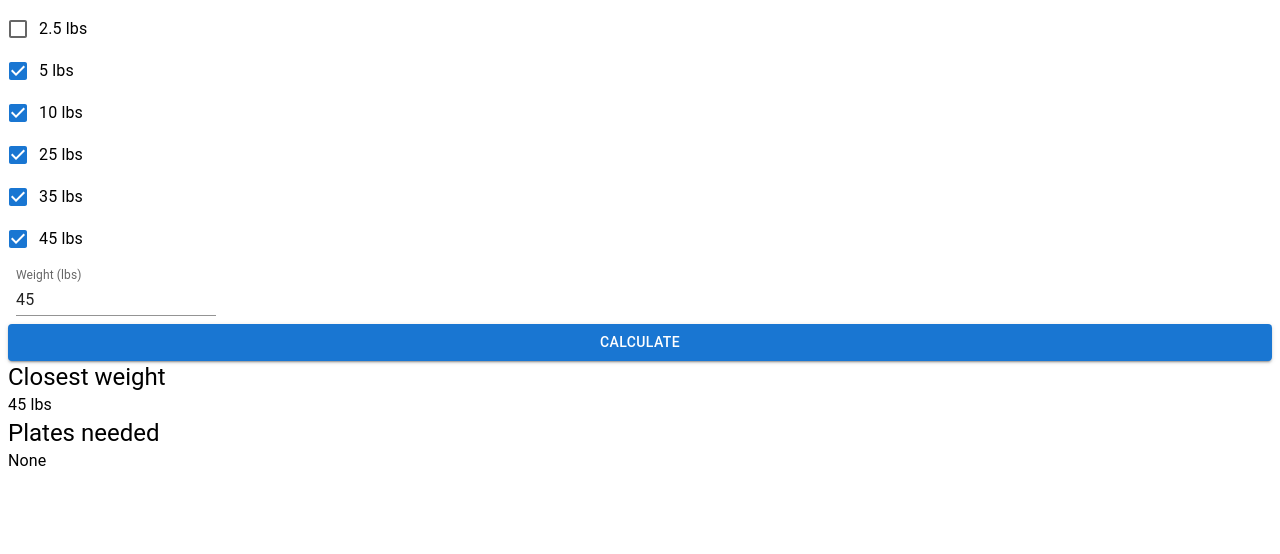
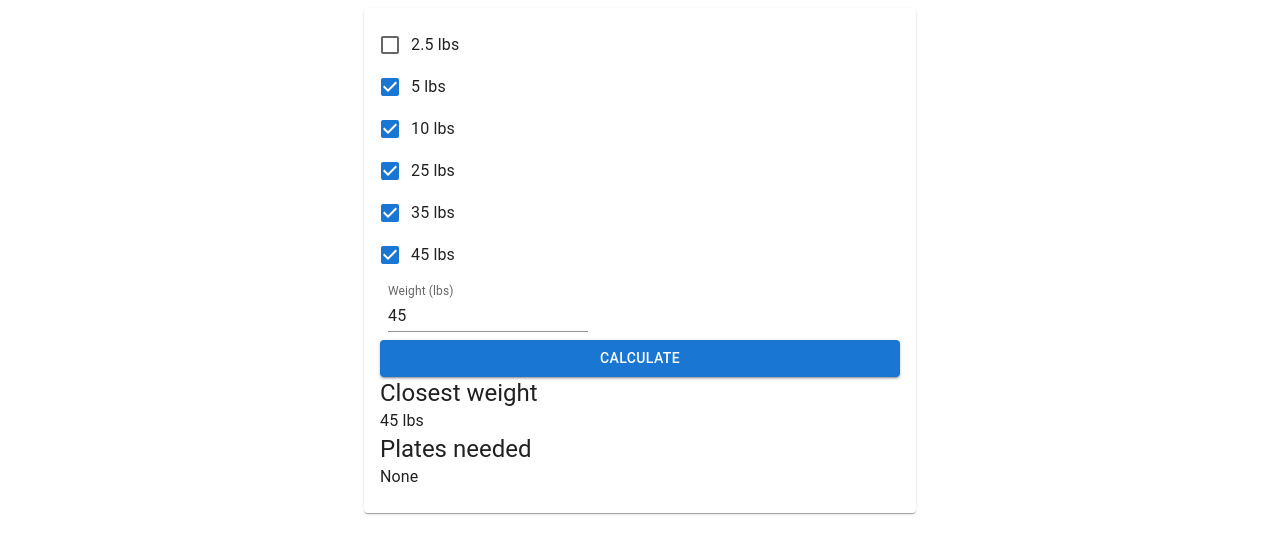
Before and after one commit to ruinaz90/plate-calculator, a Next.js app: page / in a window 1280 px wide. Shown: the top 554 px of the page. Built offline with nearby package versions, Linux system fonts and the light colour scheme.

Commit message:
style fix

```diff
--- a/pages/index.js
+++ b/pages/index.js
@@ -3,12 +3,17 @@ import Image from 'next/image'
 import { Inter } from '@next/font/google'
 import styles from '@/styles/Home.module.css'
 import { calculate as calculatePlate } from '@/public/plate-calculator'
+
 import FormGroup from '@mui/material/FormGroup'
 import FormControlLabel from '@mui/material/FormControlLabel'
 import Checkbox from '@mui/material/Checkbox'
 import TextField from '@mui/material/TextField'
 import Button from '@mui/material/Button'
 import Typography from '@mui/material/Typography'
+import Card from '@mui/material/Card'
+import CardContent from '@mui/material/CardContent'
+import Container from '@mui/material/Container'
+
 import { useState } from 'react'
 
 const inter = Inter({ subsets: ['latin'] })
@@ -56,6 +61,9 @@ export default function Home() {
             {/*<link rel="icon" href="/favicon.ico" />*/}
         </Head>
         <main className={styles.main}>
+        <Container maxWidth="sm">
+            <Card sx={{ minWidth: 275 }}>
+            <CardContent>
                 <FormGroup>
                     <FormControlLabel control={<Checkbox />} label="2.5 lbs" onChange={handleChange} value="2.5" />
                     <FormControlLabel control={<Checkbox defaultChecked />} label="5 lbs" onChange={handleChange} value="5" />
@@ -71,7 +79,10 @@ export default function Home() {
                 <Typography variant="body1">{resultsWeight} lbs</Typography>
 
                 <Typography variant="h5">Plates needed</Typography>
-            <Typography variant="body1">{results.length ? results.map((element, index) => <li key={index}>{element} lbs x {resultsQty[index]}</li>) : "None"}</Typography>
+                <div>{results.length ? results.map((element, index) => <Typography variant="body1" key={index}>{element} lbs x {resultsQty[index]}</Typography>) : <Typography variant="body1">None</Typography>}</div>
+            </CardContent>
+            </Card>
+            </Container>
         </main>
         </>
     )
```
Lines whose indentation alone changed are shown as unchanged.
